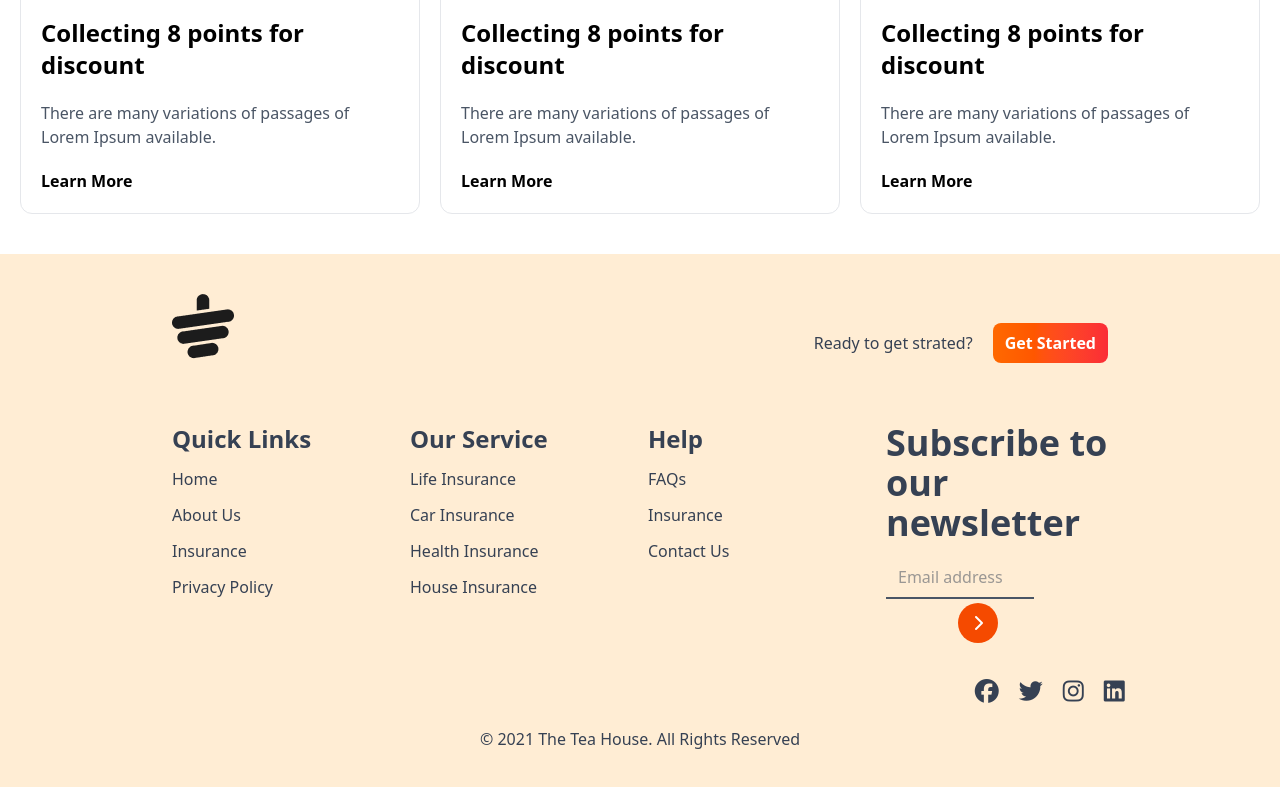
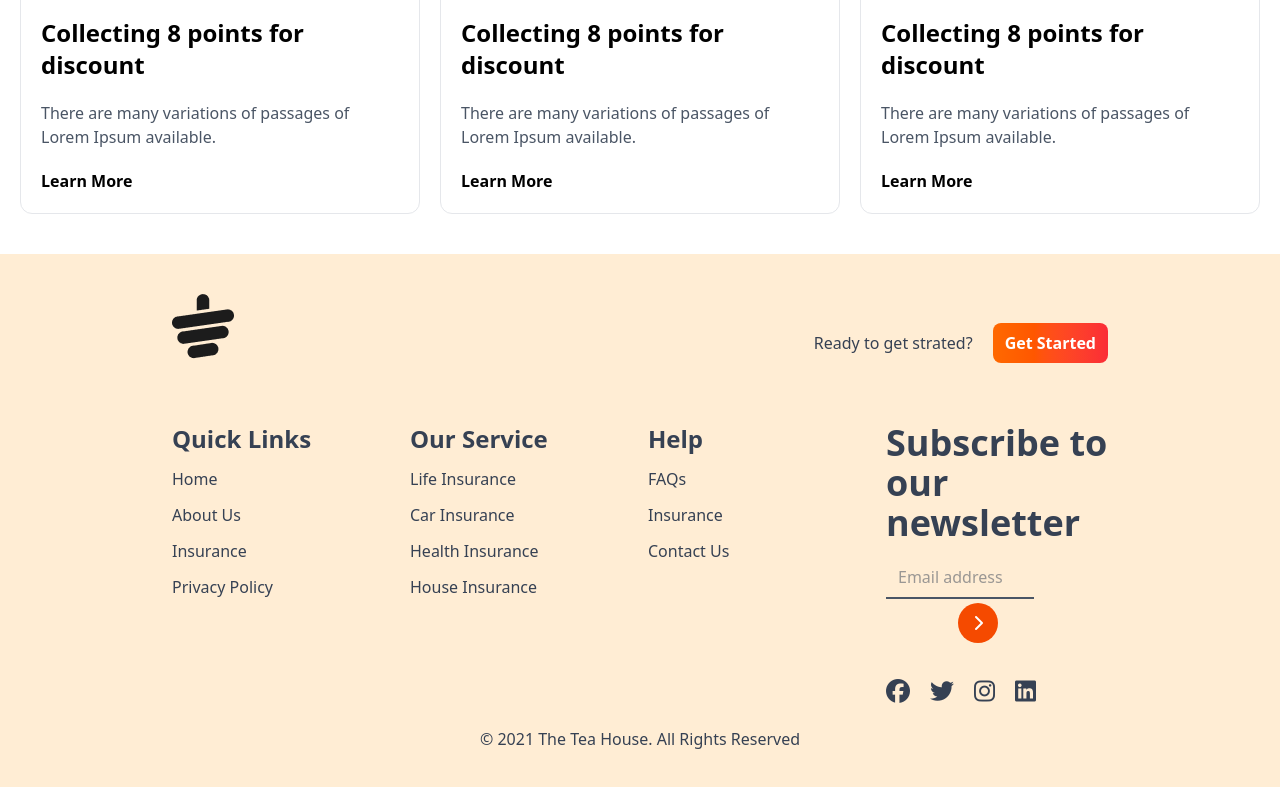
Before and after one commit to EtherSphere01/Tea-House-Landing-page, a website: page index.html in a window 1280 px wide. Shown: the part 2979-3766 px from the top of the page. Drawn offline with nearby package versions, Linux system fonts and the light colour scheme.

```diff
--- a/index.html
+++ b/index.html
@@ -429,7 +429,7 @@
 
             <!-- icon -->
             <div
-              class="flex md:justify-self-end justify-self-auto w-3/5 mb-2 mt-9"
+              class="flex md:justify-self-start justify-self-auto w-3/5 mb-2 mt-9"
             >
               <i class="fa-brands fa-facebook text-2xl"></i>
               <i class="fa-brands fa-twitter text-2xl ml-5"></i>
```
